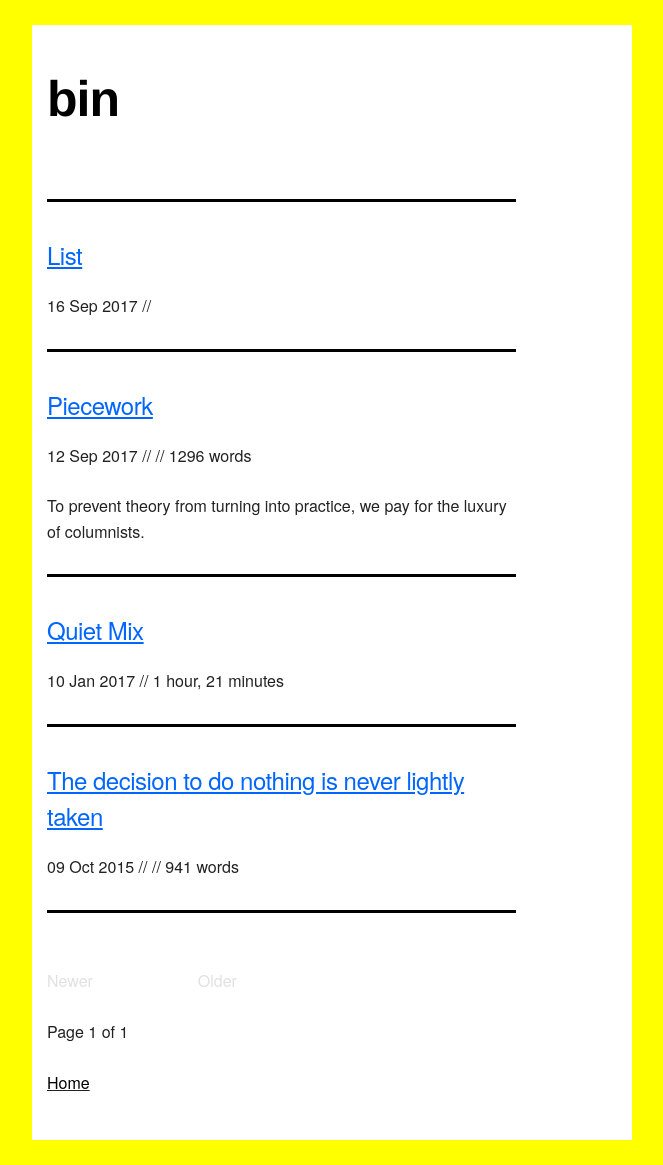
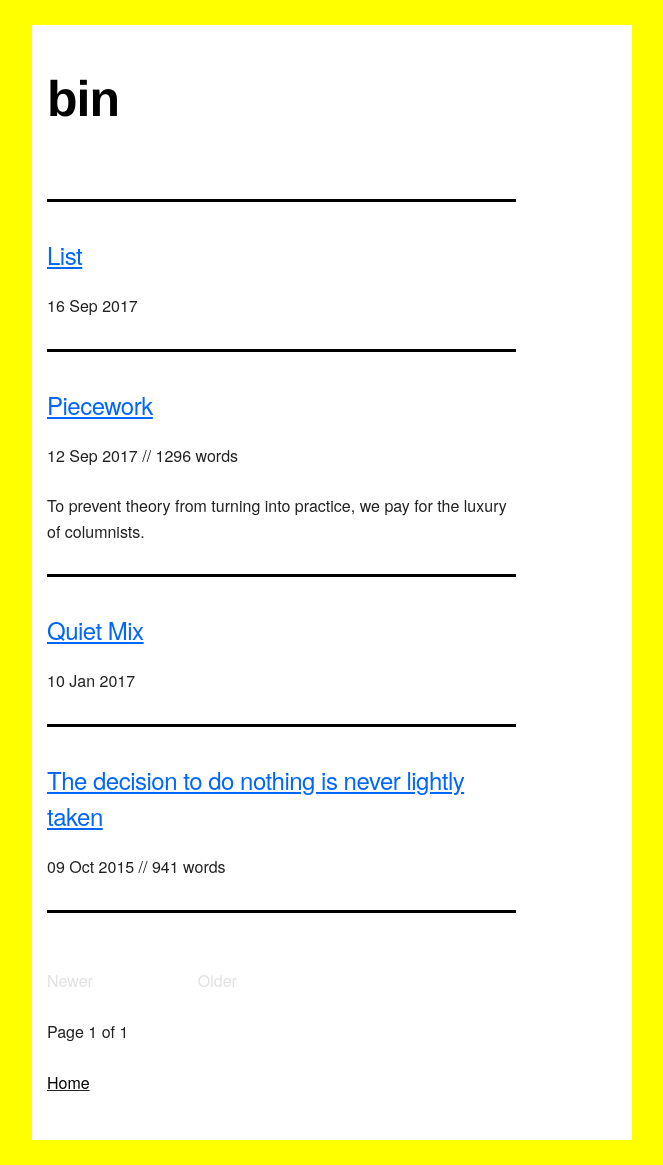
Before and after one commit to mt-trash/mt-trash.github.io, a Jekyll site: the page built from index.html, in a window 1280 px wide. Shown: the whole page, without its empty margins (308-971 px from the left). Built offline with Jekyll 4.4.1, drawn with Linux system fonts in a browser that asks for light colours; the list of posts is cut into pages by our own code.

Commit message:
remove stats

```diff
--- a/_posts/2017-01-10-quiet-mix.md
+++ b/_posts/2017-01-10-quiet-mix.md
@@ -2,7 +2,6 @@
 layout: post
 title: Quiet Mix
 date: 2017-01-10
-stats: 1 hour, 21 minutes
 ---
 
 {% include mixcloud.html mixname="quiet-mix-10012017" %}
--- a/index.html
+++ b/index.html
@@ -9,7 +9,6 @@ title: Empty Trash
     {% for post in paginator.posts %}
       <h5><a href="{{ post.url }}" title="{{ post.title }}">{{ post.title }}</a></h5>
       <p>{{ post.date | date_to_string }}
-      {{ post.stats | prepend: "// " }}
       {% capture words %}
       {{ post.content | number_of_words | minus: 250 }}
       {% endcapture %}
```
